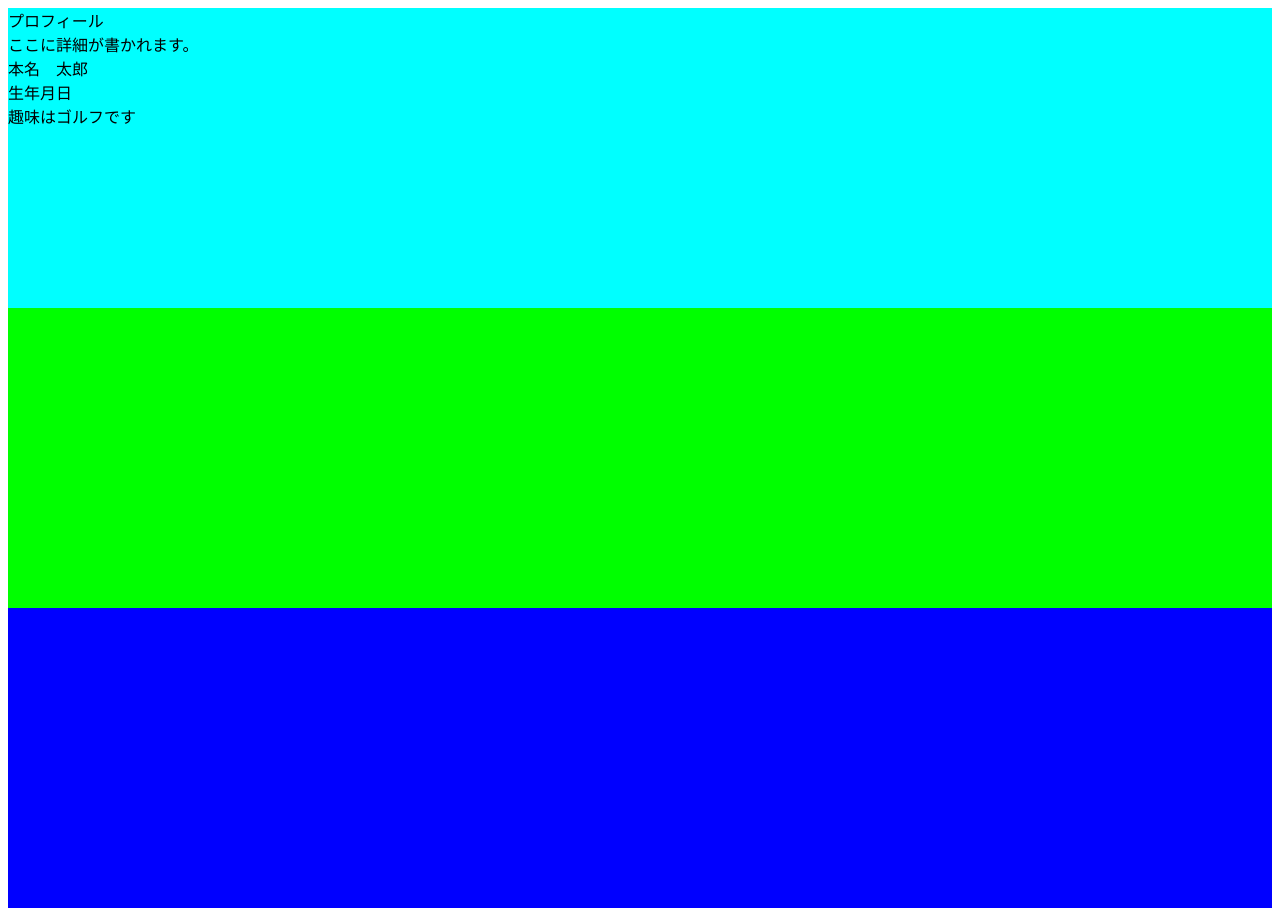
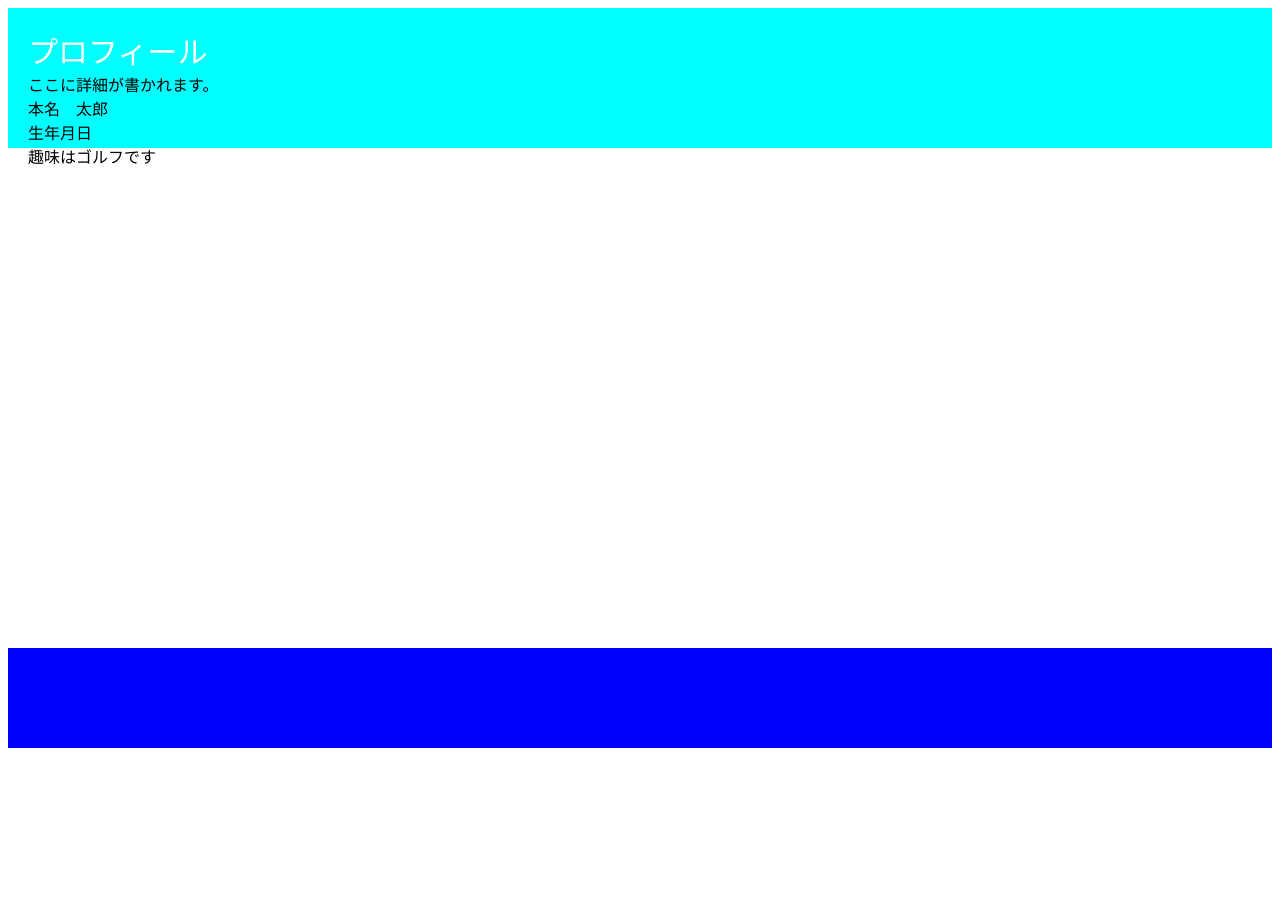
Before and after one commit to Buretan/Buretan.github.io, a PHP site: page / in a window 1280 px wide. After the commit the page ends 748 px from the top, so only its background shows below. Run offline with PHP 8.4, Linux system fonts and the light colour scheme.

Commit message:
Update css1.css

```diff
--- a/css1.css
+++ b/css1.css
@@ -1,14 +1,20 @@
 .header{
-  height: 300px;
+  padding: 20px;
+  height: 100px;
   background-color: #0ff;
+}
+.profile{
+  font-size: 30px;
+  color: #fff;
+
 }
 
 .main{
-  height: 300px;
-  background-color: #0f0;
+  height: 500px;
+  background-color: #fff;
 }
 
 .footer{
-  height: 300px;
+  height: 100px;
   background-color: #00f;
 }
```
